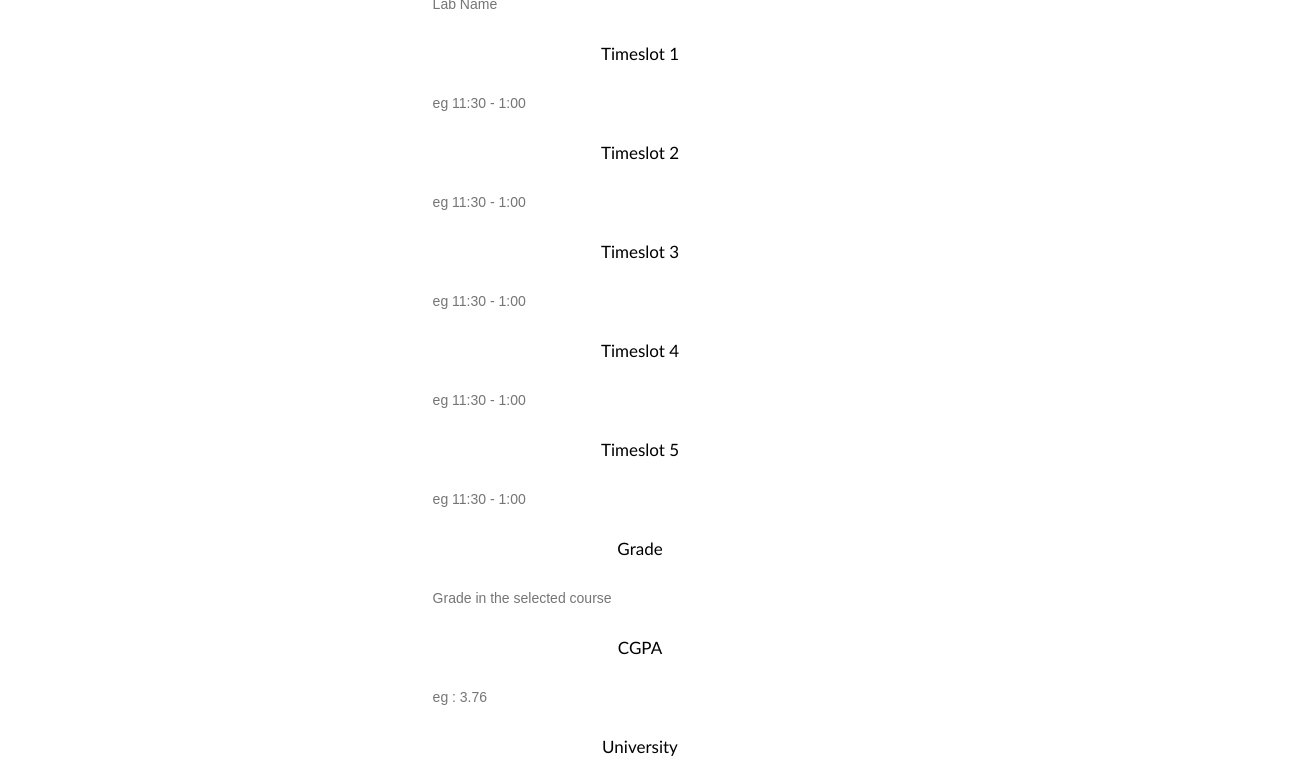
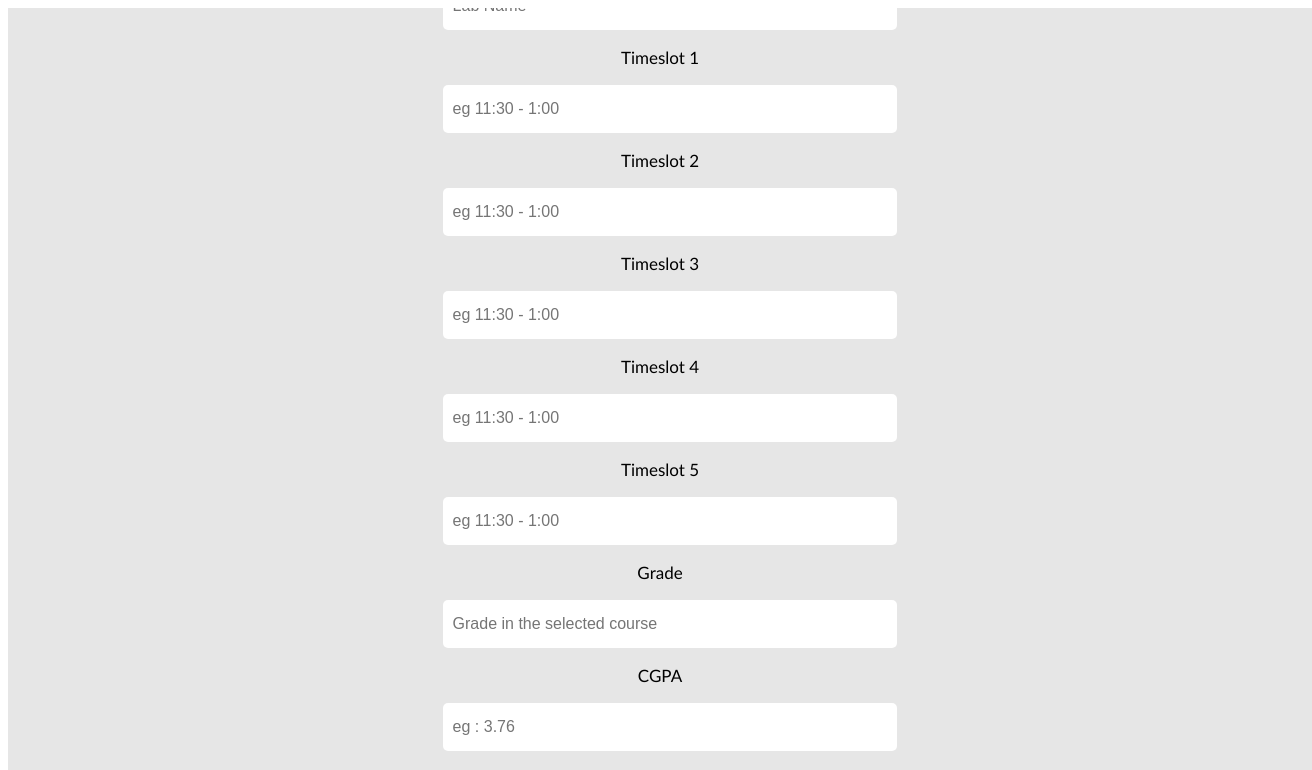
Before and after one commit to m-ahsan1/ipm-module, a React (Create React App) app: page / in a window 1280 px wide. Shown: the top 770 px of the page, 1312 px wide, since content can reach past the window. Built offline with nearby package versions, Linux system fonts and the light colour scheme.

Commit message:
improved the UI

```diff
--- a/src/style.css
+++ b/src/style.css
@@ -1,4 +1,12 @@
+.container1{
 
+  background-color: #e6e6e6;
+  width: 100%;
+  margin: 0 auto;
+  padding: 20px;
+  overflow: auto;
+
+}
 
 .main1 {
   font-family: sans-serif;
@@ -18,12 +26,12 @@
 }
 
 .main1 input {
-  font-size: 14px;
-  padding: 14px 10px;
+  font-size: 16px;
+  padding: 15px 10px;
   width: 100%;
   border: 0;
   border-radius: 5px;
-  /* outline: none; */
+  outline: none;
 }
 
 .main1 p{
```
